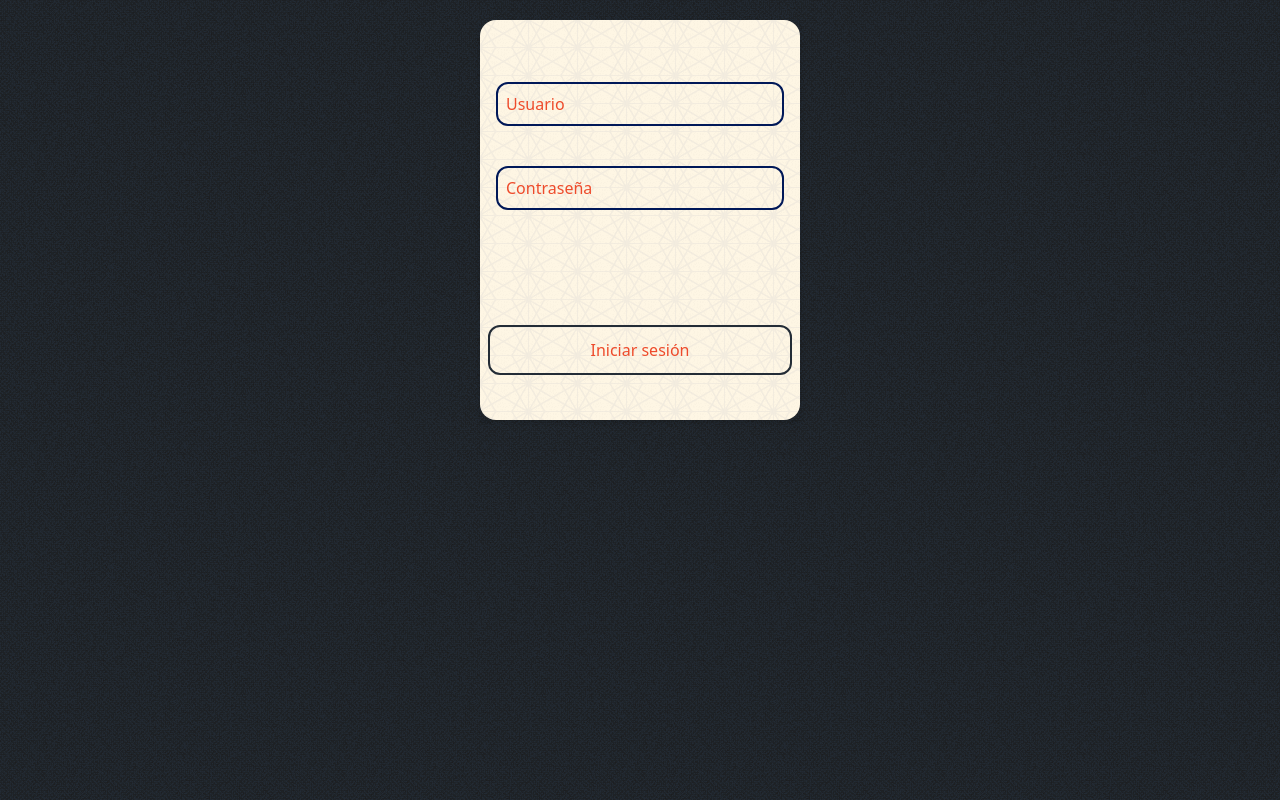
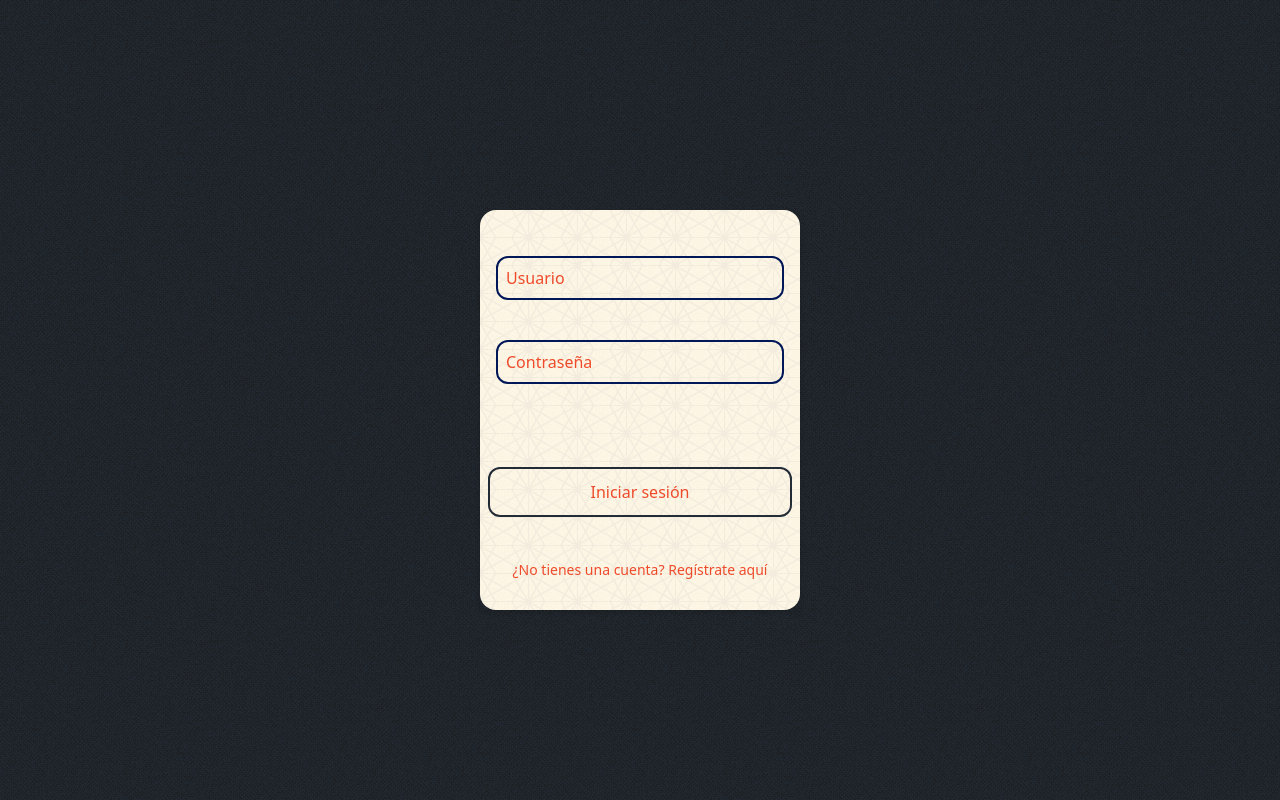
Before and after one commit to slevinnnn/restaurant_project, a Flask app: page /login in a window 1280 px wide. Run offline with Flask 3, Linux system fonts and the light colour scheme.

Commit message:
se ajusto para que login ahora de la opcion de redirigir a la pagina de registro si no tiene una cuenta registrada

```diff
--- a/static/styles/output.css
+++ b/static/styles/output.css
@@ -13,6 +13,8 @@
     --color-gray-900: oklch(21% 0.034 264.665);
     --color-white: #fff;
     --spacing: 0.25rem;
+    --text-sm: 0.875rem;
+    --text-sm--line-height: calc(1.25 / 0.875);
     --text-2xl: 1.5rem;
     --text-2xl--line-height: calc(2 / 1.5);
     --font-weight-bold: 700;
@@ -177,16 +179,36 @@
   .static {
     position: static;
   }
+  .mt-4 {
+    margin-top: calc(var(--spacing) * 4);
+  }
   .block {
     display: block;
+  }
+  .text-center {
+    text-align: center;
   }
   .text-2xl {
     font-size: var(--text-2xl);
     line-height: var(--tw-leading, var(--text-2xl--line-height));
   }
+  .text-sm {
+    font-size: var(--text-sm);
+    line-height: var(--tw-leading, var(--text-sm--line-height));
+  }
   .font-bold {
     --tw-font-weight: var(--font-weight-bold);
     font-weight: var(--font-weight-bold);
+  }
+  .text-card_text {
+    color: var(--color-card_text);
+  }
+  .hover\:underline {
+    &:hover {
+      @media (hover: hover) {
+        text-decoration-line: underline;
+      }
+    }
   }
 }
 *, ::after, ::before, ::backdrop, ::file-selector-button {
@@ -337,12 +359,12 @@ body {
   min-height: 100vh;
   flex-direction: column;
   align-items: center;
+  justify-content: center;
   background-color: var(--color-card_text_secondary);
   background-image: url('/static/images/black-orchid.png');
   color: var(--color-card_text);
 }
 main {
-  padding-top: 20vh;
   padding-bottom: 14vh;
   width: 100%;
   display: flex;
--- a/templates/login.html
+++ b/templates/login.html
@@ -15,8 +15,11 @@
             <input type="password" name="password" required class="login-input" placeholder="Contraseña"><br>
         </div>
         <button type="submit" class="login-button">Iniciar sesión</button>
+        <p class="text-center mt-4 text-sm">
+          ¿No tienes una cuenta?
+          <a href="{{ url_for('registro') }}" class="text-card_text hover:underline">Regístrate aquí</a>
+        </p>
     </div>
-
   </form>
 
 </body>
```
Also changed, not shown: instance/db.sqlite3, static/styles/tailwind.css.
